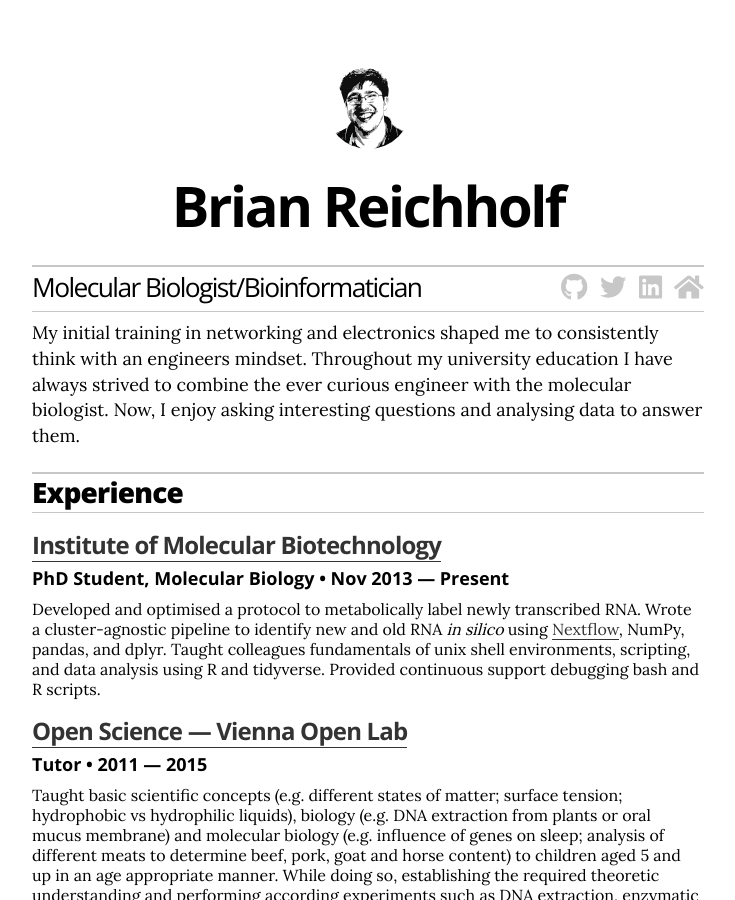
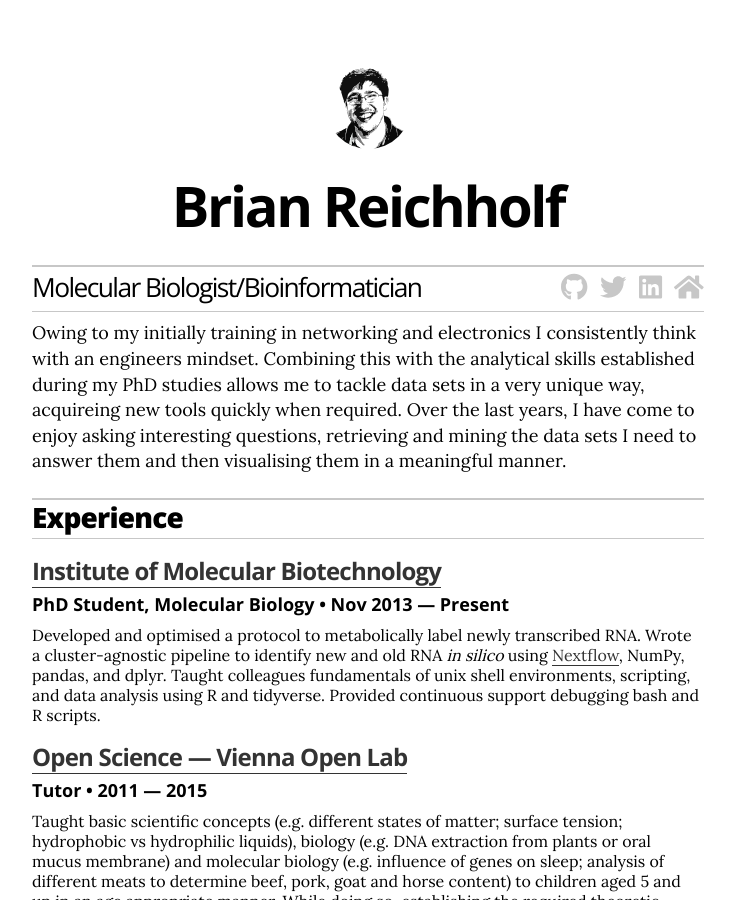
Before and after one commit to breichholf/breichholf.github.io, a Jekyll site: the page built from cv.md, in a window 1280 px wide and 900 px high. Shown: the whole window, without its empty margins (272-1007 px from the left). Built offline with Jekyll 4.4.1, drawn with Linux system fonts in a browser that asks for light colours.

Commit message:
Chang CV profile

```diff
--- a/_includes/cv_header.html
+++ b/_includes/cv_header.html
@@ -16,7 +16,7 @@
           </div>
 
           <div class="executive-summary" itemprop="description">
-            My initial training in networking and electronics shaped me to consistently think with an engineers mindset. Throughout my university education I have always strived to combine the ever curious engineer with the molecular biologist. Now, I enjoy asking interesting questions and analysing data to answer them.
+            Owing to my initially training in networking and electronics I consistently think with an engineers mindset. Combining this with the analytical skills established during my PhD studies allows me to tackle data sets in a very unique way, acquireing new tools quickly when required. Over the last years, I have come to enjoy asking interesting questions, retrieving and mining the data sets I need to answer them and then visualising them in a meaningful manner.
           </div>
 
         </header>
```
